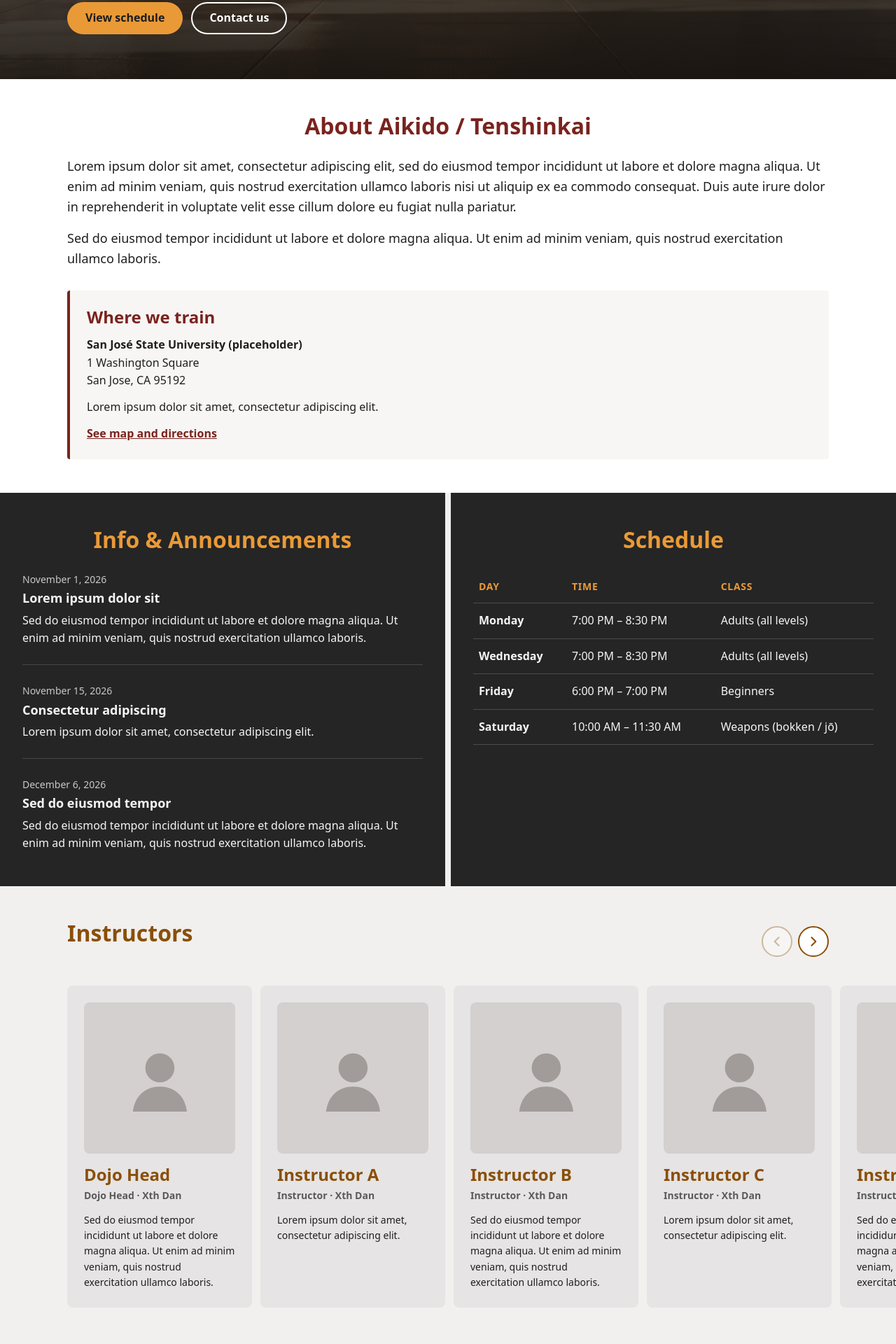
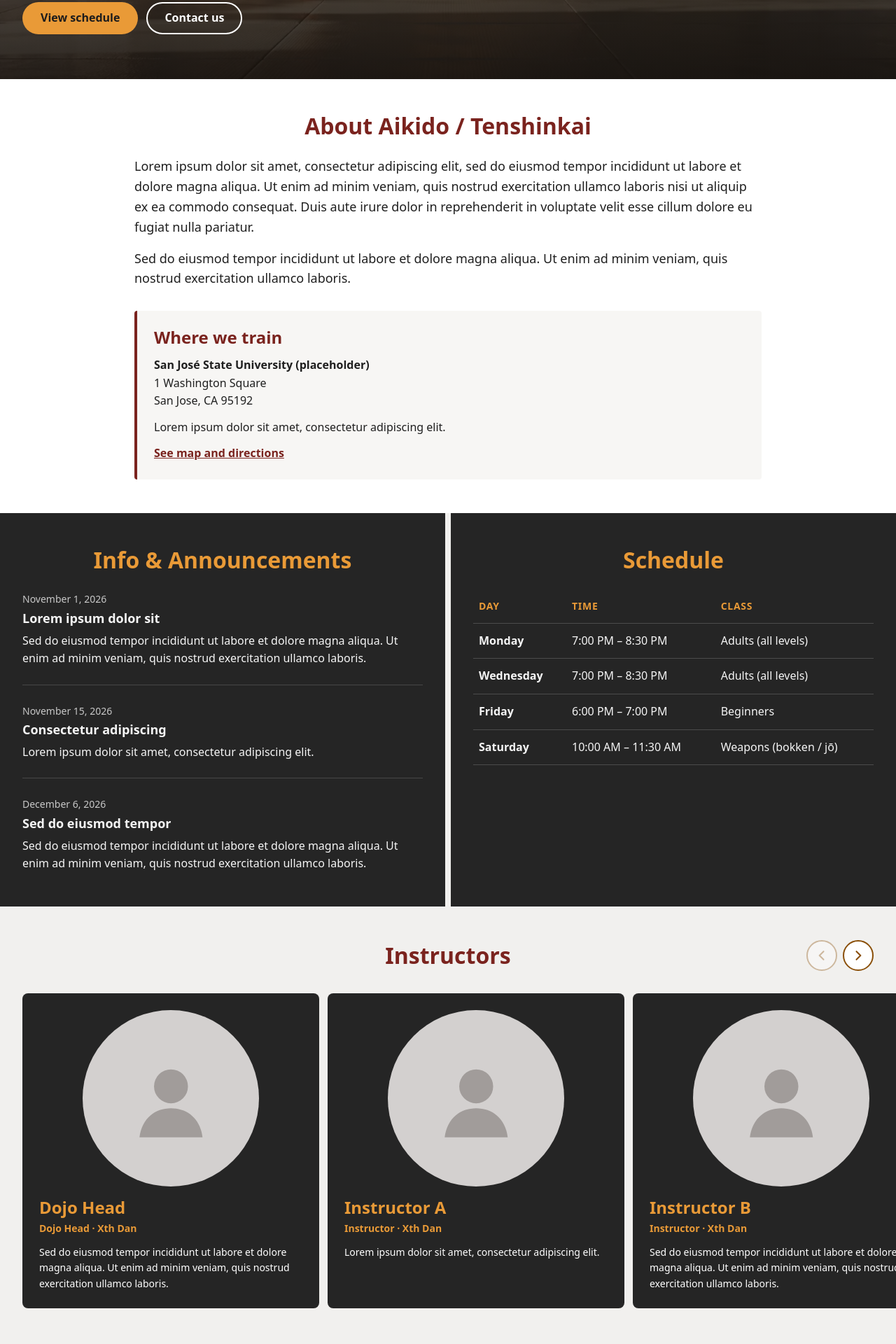
Before and after one commit to Pikalot/dojo-page, a React (Vite) app in the folder frontend/: page / in a window 1280 px wide. Shown: the part 591-2511 px from the top of the page at 70% size. Built offline with nearby package versions, Linux system fonts and the light colour scheme.

Commit message:
Fixed Intructor Cards

```diff
--- a/frontend/src/components/About.css
+++ b/frontend/src/components/About.css
@@ -2,8 +2,13 @@
   background: var(--color-white);
 }
 
-.about__inner {
-  max-width: 50rem;
+/* About-only side padding. Phones keep the normal gutter (full screen);
+   wider screens get extra space on the left and right, as in the wireframe.
+   Change 15% to adjust. */
+@media (min-width: 48rem) {
+  .about .container {
+    padding-inline: 15%;
+  }
 }
 
 .about__title {
--- a/frontend/src/components/About.jsx
+++ b/frontend/src/components/About.jsx
@@ -8,7 +8,7 @@ export function About({ about, location }) {
 
   return (
     <section id="about" className="section about" aria-labelledby="about-title">
-      <div className="about__inner container">
+      <div className="container">
         <h2 id="about-title" className="section__title about__title" tabIndex={-1}>
           {t.sections.about}
         </h2>
--- a/frontend/src/components/Contact.jsx
+++ b/frontend/src/components/Contact.jsx
@@ -51,6 +51,8 @@ export function Contact({ contact, location }) {
         />
       </div>
 
+      {/* Block wrapper so the button follows the panel's centered reading width. */}
+      <p>
         <a
           className="button button--light"
           href={mapsDirectionsUrl(location.mapQuery)}
@@ -60,6 +62,7 @@ export function Contact({ contact, location }) {
           {t.contact.directions}
           <span className="visually-hidden"> {t.contact.newTab}</span>
         </a>
+      </p>
     </section>
   );
 }
--- a/frontend/src/components/Instructors.css
+++ b/frontend/src/components/Instructors.css
@@ -2,20 +2,26 @@
   background: var(--color-grey-100);
 }
 
+/* Three columns (empty | title | arrows) so the title sits at the true center,
+   not just in the space left over beside the arrow buttons. */
 .instructors__header {
-  display: flex;
+  display: grid;
+  grid-template-columns: 1fr auto 1fr;
   align-items: center;
-  justify-content: space-between;
   gap: var(--space-4);
   margin-bottom: var(--space-5);
 }
 
 .instructors__title {
+  grid-column: 2;
   margin-bottom: 0;
-  color: var(--color-orange-deep);
+  color: var(--color-maroon);
+  text-align: center;
 }
 
 .instructors__controls {
+  grid-column: 3;
+  justify-self: end;
   display: none;
   gap: var(--space-2);
 }
@@ -55,9 +61,8 @@
 }
 
 .instructors__track {
-  /* Inset that lines the first card up with the centered .container heading,
-     while still letting the row bleed to the screen edges. */
-  --track-inset: max(var(--gutter), calc((100% - var(--container-max)) / 2 + var(--gutter)));
+  /* Lines the first card up with the heading, which uses the same gutter. */
+  --track-inset: var(--gutter);
   overflow-x: auto;
   overscroll-behavior-x: contain;
   scroll-snap-type: x mandatory;
@@ -80,11 +85,12 @@
 }
 
 .instructor-card {
-  width: min(78vw, 16.5rem);
+  width: min(78vw, 26.5rem);
   padding: var(--space-5);
   border-radius: var(--radius-md);
-  background: var(--color-grey-200);
+  background: var(--color-charcoal);
   scroll-snap-align: start;
+  color: var(--color-white);
 }
 
 .instructor-card__photo {
@@ -95,6 +101,9 @@
   border-radius: var(--radius-md);
   background: #d3d0cf;
   color: #a19c9a;
+  border-radius: 50%;
+  width: 67%;
+  margin-inline: auto;
 }
 
 .instructor-card__photo svg {
@@ -104,14 +113,14 @@
 
 .instructor-card__name {
   font-size: var(--text-xl);
-  color: var(--color-orange-deep);
+  color: var(--color-orange);
 }
 
 .instructor-card__meta {
   margin-block: var(--space-1) var(--space-3);
   font-size: var(--text-sm);
   font-weight: var(--weight-bold);
-  color: var(--color-grey-600);
+  color: var(--color-orange);
 }
 
 .instructor-card__bio {
--- a/frontend/src/components/Navbar.css
+++ b/frontend/src/components/Navbar.css
@@ -4,7 +4,7 @@
   inset: 0 0 auto;
   z-index: 50;
   height: var(--header-height);
-  background: rgb(28 28 28 / 0.94);
+  background: rgb(28 28 28 / 0.33);
   color: var(--color-text-on-dark);
   backdrop-filter: blur(6px);
   transition: transform var(--duration-base) ease;
--- a/frontend/src/main.jsx
+++ b/frontend/src/main.jsx
@@ -1,10 +1,12 @@
 import { StrictMode } from 'react';
 import { createRoot } from 'react-dom/client';
-import { App } from './App.jsx';
-import { LanguageProvider } from './i18n/LanguageContext.jsx';
+// Global styles must load before App, which pulls in component CSS, so that
+// component rules override the shared ones and not the other way round.
 import './styles/tokens.css';
 import './styles/base.css';
 import './styles/panels.css';
+import { App } from './App.jsx';
+import { LanguageProvider } from './i18n/LanguageContext.jsx';
 
 createRoot(document.getElementById('root')).render(
   <StrictMode>
--- a/frontend/src/styles/base.css
+++ b/frontend/src/styles/base.css
@@ -83,10 +83,9 @@ select {
   border: 0;
 }
 
+/* Content spans the full screen width, keeping only the side gutter. */
 .container {
   width: 100%;
-  max-width: var(--container-max);
-  margin-inline: auto;
   padding-inline: var(--gutter);
 }
 
--- a/frontend/src/styles/tokens.css
+++ b/frontend/src/styles/tokens.css
@@ -58,7 +58,6 @@
   --radius-md: 8px;
   --radius-lg: 16px;
   --radius-pill: 999px;
-  --container-max: 72rem;
   --gutter: var(--space-4);
   --header-height: 4rem;
   --shadow-card: 0 1px 2px rgb(0 0 0 / 0.08), 0 4px 12px rgb(0 0 0 / 0.06);
```
Lines whose indentation alone changed are shown as unchanged.
